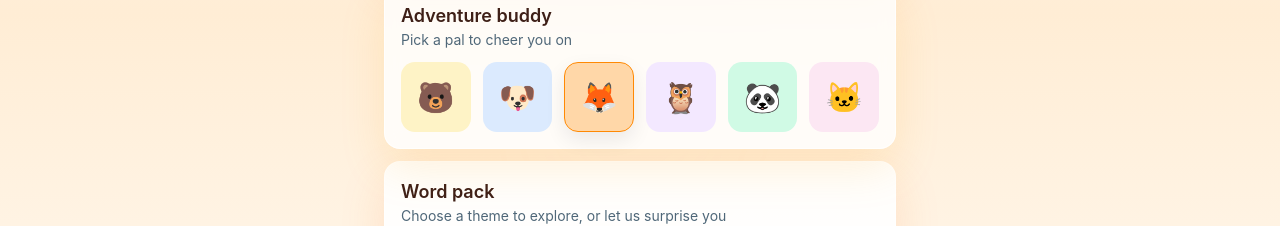
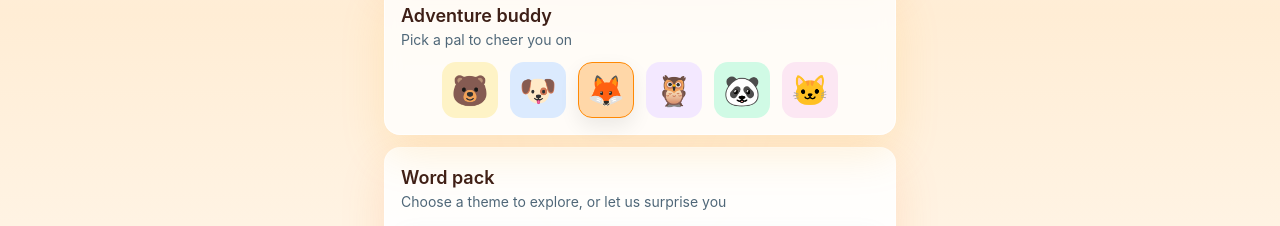
Before and after one commit to weezyiswain/tinylittlewords, a Next.js app in the folder apps/web/: page / in a window 1280 px wide. Shown: the part 281-507 px from the top of the page. Built offline with nearby package versions, Linux system fonts and the light colour scheme; no server answers; the database is empty.

Commit message:
Game setup: buddy cards in one row, fix bottom white space on first load (fixed main)

```diff
--- a/apps/web/src/app/page.tsx
+++ b/apps/web/src/app/page.tsx
@@ -237,7 +237,7 @@ export default function Home() {
           </>
         )}
       </div>
-      <main className="relative flex h-dvh min-h-dvh flex-col overflow-hidden pt-[max(1.25rem,calc(env(safe-area-inset-top,0px)+0.75rem))] sm:pt-[max(1.5rem,calc(env(safe-area-inset-top,0px)+1rem))]">
+      <main className="fixed inset-0 flex flex-col overflow-hidden pt-[max(1.25rem,calc(env(safe-area-inset-top,0px)+0.75rem))] sm:pt-[max(1.5rem,calc(env(safe-area-inset-top,0px)+1rem))]">
       <Script
         id="home-structured-data"
         type="application/ld+json"
@@ -340,11 +340,11 @@ export default function Home() {
                   </p>
                 </div>
 
-                <div className="mt-3 grid grid-cols-3 gap-2 sm:grid-cols-6 sm:gap-3" role="radiogroup" aria-label="Pick adventure buddy">
+                <div className="mt-3 flex flex-nowrap items-center justify-center gap-2 sm:gap-3" role="radiogroup" aria-label="Pick adventure buddy">
                   {AVATAR_OPTIONS.map((opt) => {
                     const isSelected = avatar.id === opt.id;
                     return (
-                      <div key={opt.id} className="aspect-square w-full min-w-0">
+                      <div key={opt.id} className="flex-shrink-0">
                         <button
                           type="button"
                           role="radio"
@@ -352,7 +352,7 @@ export default function Home() {
                           aria-label={`${opt.emoji} buddy`}
                           onClick={() => setAvatar(opt)}
                           className={cn(
-                            "flex h-full w-full flex-col items-center justify-center rounded-xl border p-1.5 transition-all focus-visible:outline-none focus-visible:ring-2 focus-visible:ring-primary/70 focus-visible:ring-offset-2 focus-visible:ring-offset-background",
+                            "flex h-12 w-12 flex-col items-center justify-center rounded-xl border p-1.5 transition-all focus-visible:outline-none focus-visible:ring-2 focus-visible:ring-primary/70 focus-visible:ring-offset-2 focus-visible:ring-offset-background sm:h-14 sm:w-14",
                             isSelected
                               ? cn(opt.bgSelected, theme.buddySelectedBorder, "shadow-[0_8px_20px_rgba(0,0,0,0.08)]")
                               : cn(opt.bg, "border-transparent hover:border-primary/40")
```
